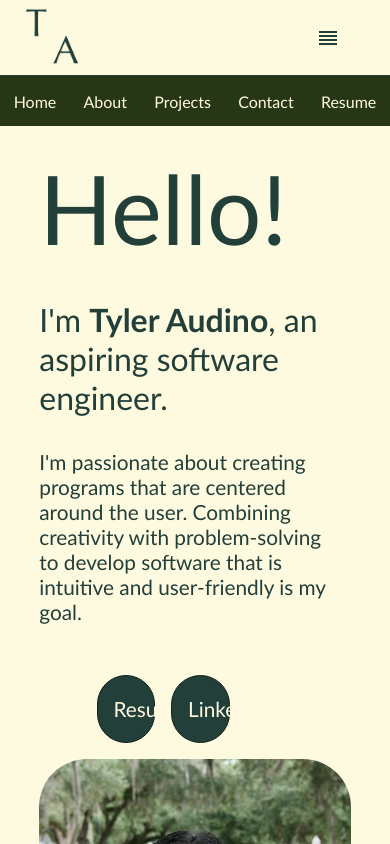
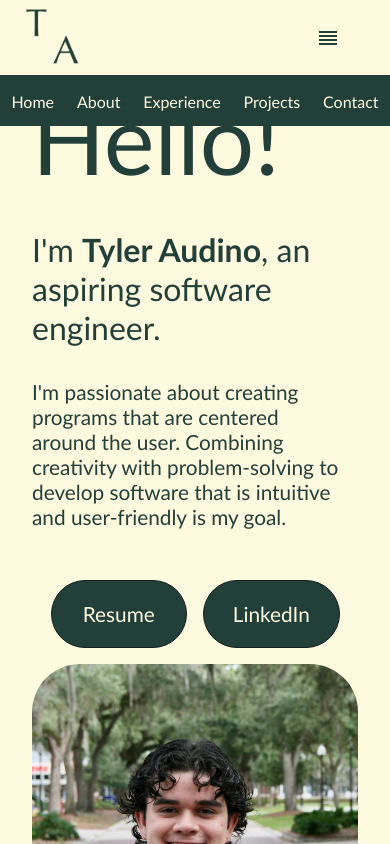
Before and after one commit to tyleraudino/tyleraudino.github.io, a React (Create React App) app: page / in a window 390 px wide. Both pictures are taken after a click on the button 350 px from the left and 37 px from the top of the page. Shown: the top 844 px of the page. Built offline with nearby package versions, Linux system fonts and the light colour scheme.

Commit message:
formatted for mobile

```diff
--- a/src/App.css
+++ b/src/App.css
@@ -12,31 +12,22 @@
   color: #223F39;
 }
 
-.section {
-  width: 85vw;
-  padding: 60px 0px; /* Add padding to compensate for the fixed nav */
-  margin-top: 60px; /* Same height as nav to avoid overlap */
-  height: 90vh;
-}
-
 .page {
-display: flex;
-    flex-direction: row;
-    justify-content: center;
-    padding: 20px;
-    flex-wrap: wrap;
-    align-items: center;
-
+  display: flex;
 }
 
 .titleBox{
   text-align: left;
-  width: 85vw;
+  width: 100%;
 }
 
 .halfPage{
   width: 50%;
   display: flex;
+}
+
+.center{
+  justify-content: center;
 }
 
 .halfPage img {
@@ -66,7 +57,7 @@ display: flex;
 }
 
 .largeContainer {
-  width: 45vw;
+  width: 100%;
   border: #223F39 0.1rem solid;
   border-radius: 3rem;
 }
@@ -130,3 +121,63 @@ h3 {
   font-weight: 550;
   margin: 1rem 0 1rem 0;
 }
+
+@media only screen and (min-width: 750px){
+  .green-midsize-button {
+    width: 15vw;
+  }
+
+  .section {
+    width: 85vw;
+    padding: 60px 0px; /* Add padding to compensate for the fixed nav */
+    margin-top: 60px; /* Same height as nav to avoid overlap */
+    height: 90vh;
+  }
+
+  .halfPage {
+    width: 50%;
+}
+
+
+  .container {
+    width: 30vw;
+  }
+
+  .page {
+    flex-direction: row;
+  }
+
+}
+
+@media only screen and (max-width: 750px) {
+  .green-midsize-button {
+    width: 35vw;
+
+  }
+
+  .section {
+    height: auto;
+    margin-top: 0;
+    padding: 60px 0 0 0;
+    align-items: center;
+  }
+
+  .halfPage {
+    width: 100%;
+}
+
+  .stackedContainers{
+    width: 100%;
+  }
+
+  .container {
+      width: 100%;
+  }
+
+  .page {
+    padding: 0 2rem;
+    flex-direction: column;
+    gap: 1rem;
+  }
+
+  }
--- a/src/components/Navbar.js
+++ b/src/components/Navbar.js
@@ -34,11 +34,11 @@ function Navbar() {
         </div>
         <hr/>
         <div className='sideBar' style={{ display: openSidebar ? 'flex' : 'none' }}>
-        <Link to="Home" smooth={true} duration={500}>Home</Link>
+            <Link to="Home" smooth={true} duration={500}>Home</Link>
             <Link to="About" smooth={true} duration={500}>About</Link>
+            <Link to="Experience" smooth={true} duration={500}>Experience</Link>
             <Link to="Projects" smooth={true} duration={500}>Projects</Link>
             <Link to="Contact" smooth={true} duration={500}>Contact</Link>
-            <Link to='https://docs.google.com/document/d/15gCRM4ZKPOMjzYXz97ftzKUoQ3KKqno91AeZQ1nZQY0/edit?usp=sharing' target='_blank'>Resume</Link>
           </div>
     </div>
   );
--- a/src/pages/About.js
+++ b/src/pages/About.js
@@ -3,6 +3,7 @@ import "../styles/About.css"
 import BandPic from "../assets/UF_Band.png"
 
 function About() {
+
   return (
     <div className='about page'>
       <div className='titleBox'>
@@ -13,6 +14,7 @@ function About() {
           <img src = {BandPic} id="bandPic" alt="Tyler in a Gator Marching Band uniform playing Mellophone during a UF football game."/>
       </div>
 
+      <div className='halfPage center'>
         <div className='stackedContainers'>
           <div className='container'>
               <h3>Education</h3>
@@ -34,9 +36,8 @@ function About() {
               <p>Data Science</p>
               <p>UI/UX Design</p>
           </div>
+        </div>
       </div>
-
-
     </div>
   )
 }
--- a/src/pages/Experience.js
+++ b/src/pages/Experience.js
@@ -8,8 +8,8 @@ function Experience() {
         <h2>Experience</h2>
       </div>
 
-      <div className='halfPage'>
-        <div className='stackedContainers'>
+      <div className='halfPage '>
+        <div className='stackedContainers center'>
           <div className='container'>
                 <h3>Lanuages</h3>
                   <p>Python - Experienced - 2 years</p>
--- a/src/pages/Home.js
+++ b/src/pages/Home.js
@@ -13,7 +13,7 @@ function Home() {
   }
 
   return (
-    <div className='home'>
+    <div className='home page'>
       <div className='homeLeftSide'>
         <div className='homeLeftText'>
           <h1>Hello!</h1>
--- a/src/pages/Projects.js
+++ b/src/pages/Projects.js
@@ -1,4 +1,5 @@
 import React from 'react'
+import "../styles/Projects.css"
 
 function Projects() {
   return (
--- a/src/styles/About.css
+++ b/src/styles/About.css
@@ -1,39 +1,9 @@
-.about img {
-    border-radius: 3rem;
-}
-
-#bandPic {
-    align-self: flex-start;
-}
-
-.about .stackedContainers {
-    width: 50%;
+.about{
+    flex-wrap: wrap;
 }
 
 
-
-@media only screen and (max-width: 750px) {
-#container {
-    flex-direction: column-reverse;
-}
-
-#textBoxRight {
-    width: 100%;
-}
-
-#textBoxLeft {
-    width: 100%;
-}
+.about img {
+    border-radius: 3rem;
 
 }
-
-@media only screen and (max-width: 750px) {
-    .about{
-        flex-direction: column;
-    }
-
-    .container {
-        width: 100%;
-    }
-
-}
--- a/src/styles/Experience.css
+++ b/src/styles/Experience.css
@@ -1,7 +1,10 @@
+.experience {
+    flex-wrap: wrap;
+}
+
 .stackedContainers  .experience {
     display: flex;
     flex-direction: column;
-    gap: 1rem;
 }
 
 #workexp{
--- a/src/styles/Home.css
+++ b/src/styles/Home.css
@@ -1,11 +1,10 @@
+
+
 .home {
-    background-color: #FEFAE0;
-    display: flex;
-    justify-content: center;
-    padding: 30px 10px 0px 10px;
-    color: #223F39;
     gap: 1rem;
+    padding-top: 20px;
 }
+
 
 .homeRightSide{
     width: 50%;
@@ -79,4 +78,10 @@ button{
         padding: 0;
     }
 
+    .buttonContainer{
+        padding: 0;
+    }
+
+
+
 }
--- a/src/styles/Navbar.css
+++ b/src/styles/Navbar.css
@@ -67,7 +67,7 @@ hr {
 
 .sideBar {
     display : none;
-    background-color: #283618;
+    background-color: #223F39;
     width: 100%;
     height: 50px;
     padding-left: 0;
--- /dev/null
+++ b/src/styles/Projects.css
@@ -0,0 +1,5 @@
+.projects {
+    flex-wrap: wrap;
+    flex-direction: row;
+    justify-content: flex-start;
+}
```
Also changed, not shown: src/styles/Contact.css (added).
